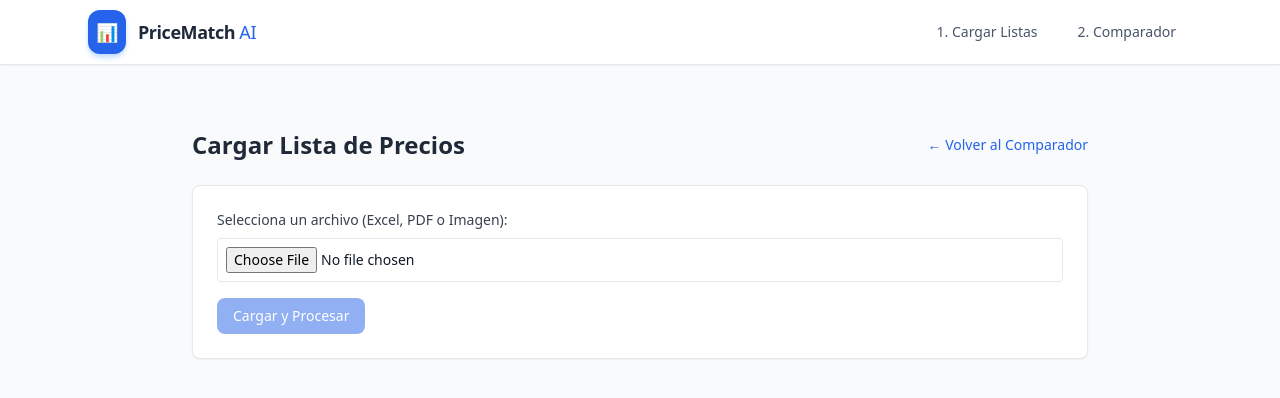
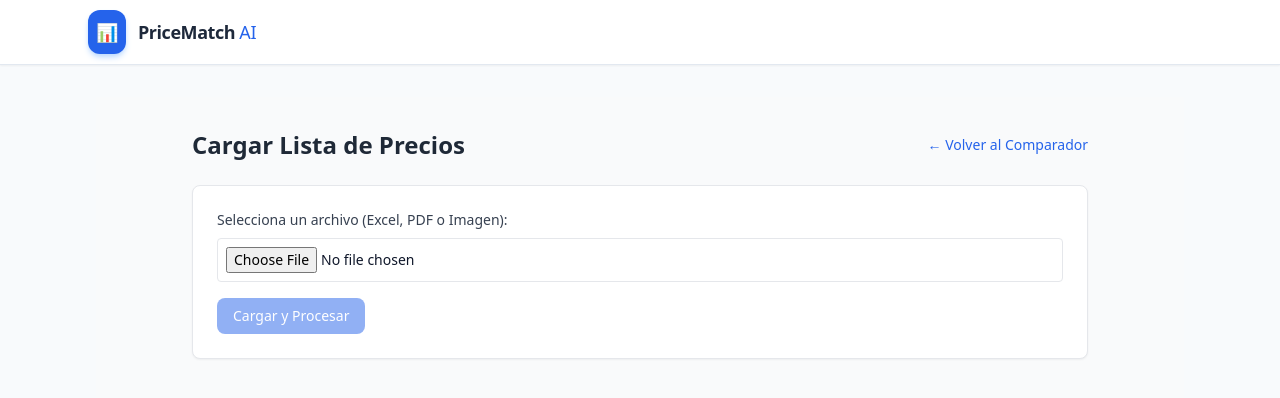
Before and after one commit to williamosorios-source/Desechables-Gloria, a Next.js app: page /cargar in a window 1280 px wide. Shown: the top 398 px of the page. Built offline with nearby package versions, Linux system fonts and the light colour scheme.

Commit message:
Update layout.tsx

```diff
--- a/app/layout.tsx
+++ b/app/layout.tsx
@@ -1,6 +1,6 @@
 import type { Metadata } from 'next';
 import Link from 'next/link';
-import './globals.css'; // <-- ESTA LÍNEA ES INDISPENSABLE
+import './globals.css';
 
 export const metadata: Metadata = {
   title: 'Cotizador & Comparador Inteligente',
@@ -17,28 +17,17 @@ export default function RootLayout({
       <body className="bg-slate-50 text-slate-900 min-h-screen flex flex-col font-sans antialiased">
         <header className="bg-white border-b border-slate-200 sticky top-0 z-50 shadow-sm">
           <div className="max-w-6xl mx-auto px-6 h-16 flex items-center justify-between">
-            <div className="flex items-center gap-3">
+            <Link href="/" className="flex items-center gap-3">
               <div className="bg-blue-600 text-white p-2 rounded-xl font-bold text-lg shadow-blue-200 shadow-md">
                 📊
               </div>
               <span className="font-bold text-slate-800 text-lg tracking-tight">
                 PriceMatch <span className="text-blue-600 font-normal">AI</span>
               </span>
-            </div>
+            </Link>
 
             <nav className="flex gap-2">
-              <Link
-                href="/cargar"
-                className="px-4 py-2 rounded-lg text-sm font-medium text-slate-600 hover:text-blue-600 hover:bg-slate-100 transition-all"
-              >
-                1. Cargar Listas
-              </Link>
-              <Link
-                href="/comparador"
-                className="px-4 py-2 rounded-lg text-sm font-medium text-slate-600 hover:text-blue-600 hover:bg-slate-100 transition-all"
-              >
-                2. Comparador
-              </Link>
+              {/* Opciones de navegación limpias */}
             </nav>
           </div>
         </header>
```
